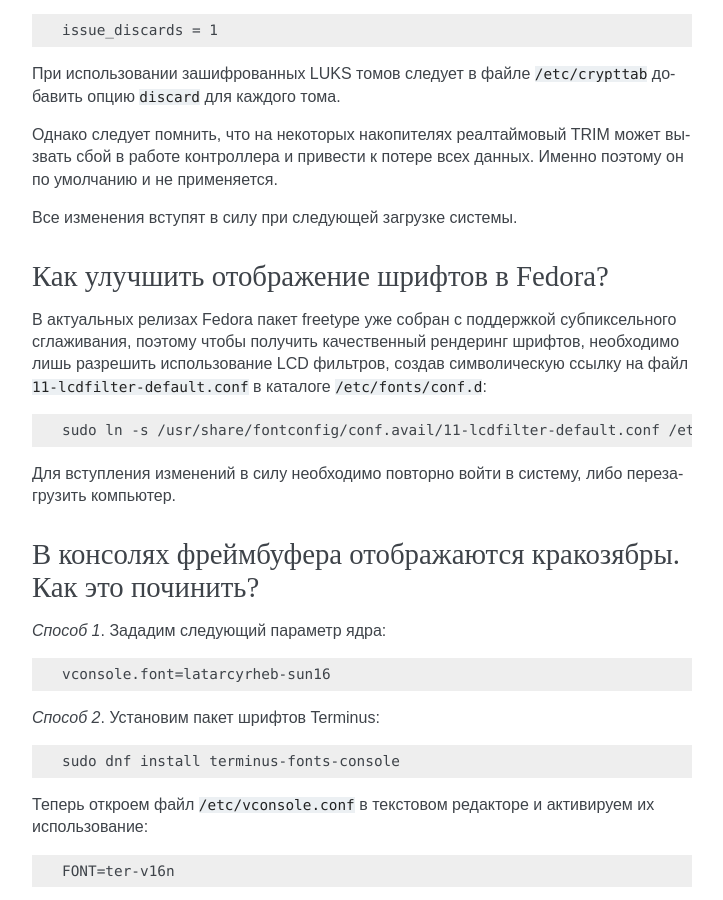
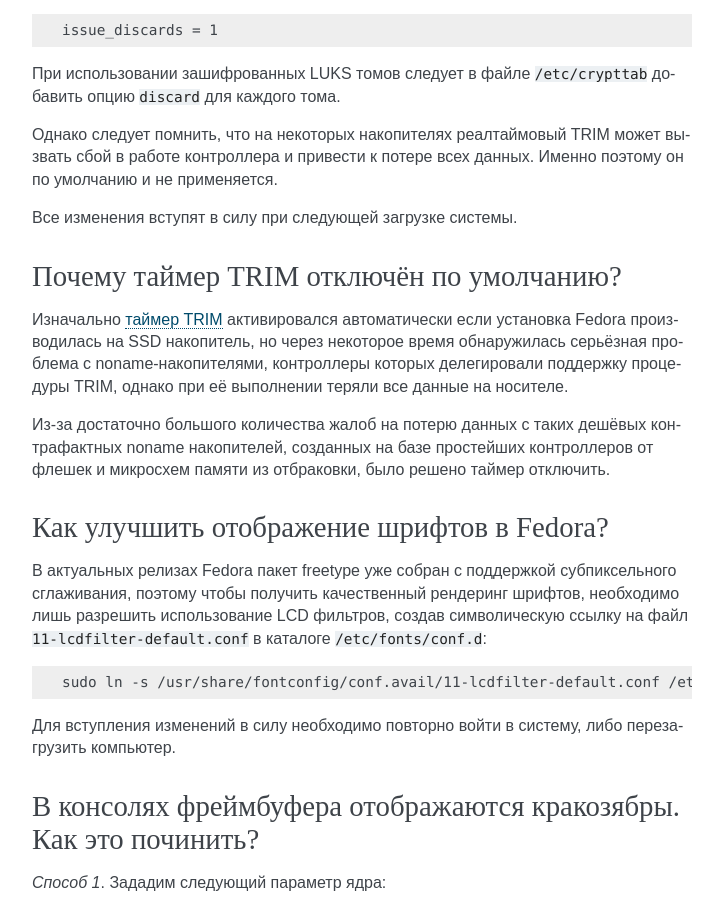
Before and after one commit to RussianFedora/FAQ, a Sphinx documentation site: the page built from source/installation.rst, in a window 1280 px wide and 900 px high, scrolled down 3688 px. Shown: the whole window, without its empty margins (388-1111 px from the left). Built offline with Sphinx 7.4.7, drawn with Linux system fonts in a browser that asks for light colours; some of the changed text lies outside the part shown.

Commit message:
Added question about disabled by default TRIM timer.

```diff
--- a/source/installation.rst
+++ b/source/installation.rst
@@ -219,6 +219,16 @@
 Однако следует помнить, что на некоторых накопителях реалтаймовый TRIM может вызвать сбой в работе контроллера и привести к потере всех данных. Именно поэтому он по умолчанию и не применяется.
 
 Все изменения вступят в силу при следующей загрузке системы.
+
+.. index:: ssd, tuning, trim, timer
+.. _ssd-timer:
+
+Почему таймер TRIM отключён по умолчанию?
+============================================
+
+Изначально :ref:`таймер TRIM <ssd-tuning>` активировался автоматически если установка Fedora производилась на SSD накопитель, но через некоторое время обнаружилась серьёзная проблема с noname-накопителями, контроллеры которых делегировали поддержку процедуры TRIM, однако при её выполнении теряли все данные на носителе.
+
+Из-за достаточно большого количества жалоб на потерю данных с таких дешёвых контрафактных noname накопителей, созданных на базе простейших контроллеров от флешек и микросхем памяти из отбраковки, было решено таймер отключить.
 
 .. index:: fonts, anti-aliasing, hinting, cleartype
 .. _fonts-cleartype:
```
Also changed, not shown: other parts of source/installation.rst (+1 -1 lines).
